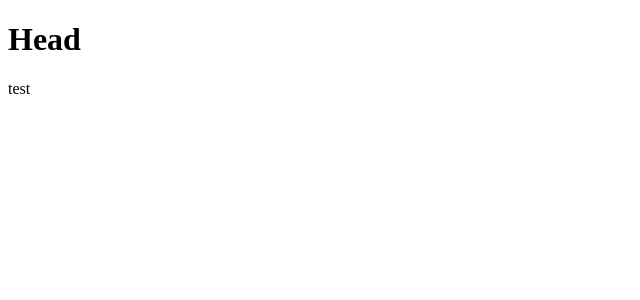
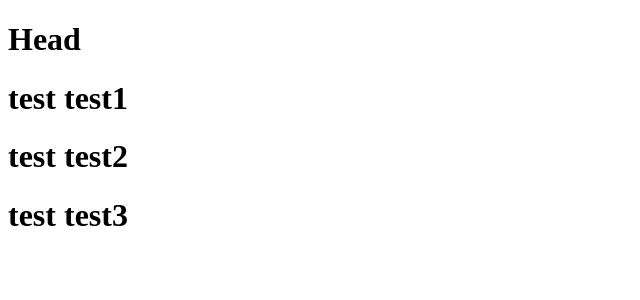
Before and after one commit to esgameco/typing-trainer, a React (Create React App) app in the folder typing-trainer/: page / in a window 1280 px wide. Shown: the top 300 px of the page, without its empty margins (0-640 px from the left). Built offline with nearby package versions, Linux system fonts and the light colour scheme.

Commit message:
Changed trainer component type

```diff
--- a/typing-trainer/package.json
+++ b/typing-trainer/package.json
@@ -12,7 +12,7 @@
     "@types/react-dom": "^17.0.9",
     "react": "^17.0.2",
     "react-dom": "^17.0.2",
-    "react-scripts": "4.0.3",
+    "react-scripts": "^4.0.3",
     "typescript": "^4.3.5",
     "web-vitals": "^1.1.2"
   },
--- a/typing-trainer/src/components/app/App.tsx
+++ b/typing-trainer/src/components/app/app.tsx
@@ -9,7 +9,9 @@ const App: React.FC = () => {
                 <h1>Head</h1>
             </header>
             <main>
-                <Trainer content="test"></Trainer>
+                <Trainer content="test1"></Trainer>
+                <Trainer content="test2"></Trainer>
+                <Trainer content="test3"></Trainer>
             </main>
         </div>
     );
--- a/typing-trainer/src/components/trainer/Trainer.tsx
+++ /dev/null
@@ -1,13 +0,0 @@
-import React from 'react'
-
-type TrainerProps = {
-    content: string;
-};
-
-const Trainer: React.FC<TrainerProps> = (props: TrainerProps) => {
-    return (
-        <p>{props.content}</p>
-    );
-};
-
-export default Trainer
--- /dev/null
+++ b/typing-trainer/src/components/trainer/trainer.tsx
@@ -0,0 +1,30 @@
+import React from 'react'
+
+type TrainerProps = {
+    content: string;
+};
+
+type TrainerState = {
+    input: string;
+};
+
+class Trainer extends React.Component<TrainerProps, TrainerState> {
+    // Secondary state type setting
+    state: TrainerState = {
+        input: ''
+    };
+
+    componentDidMount() {
+        this.setState({
+            input: 'test'
+        });
+    }
+
+    render() {
+        return (
+            <h1>{this.state.input} {this.props.content}</h1>
+        );
+    }
+}
+
+export default Trainer
```
Also changed, not shown: 1 other file (tests, documents, lock files or other folders).
